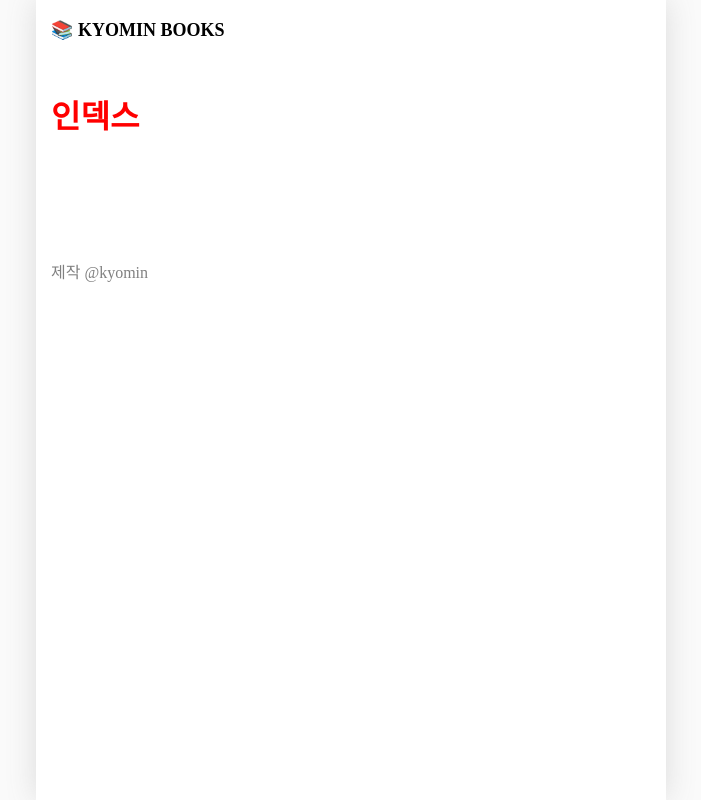
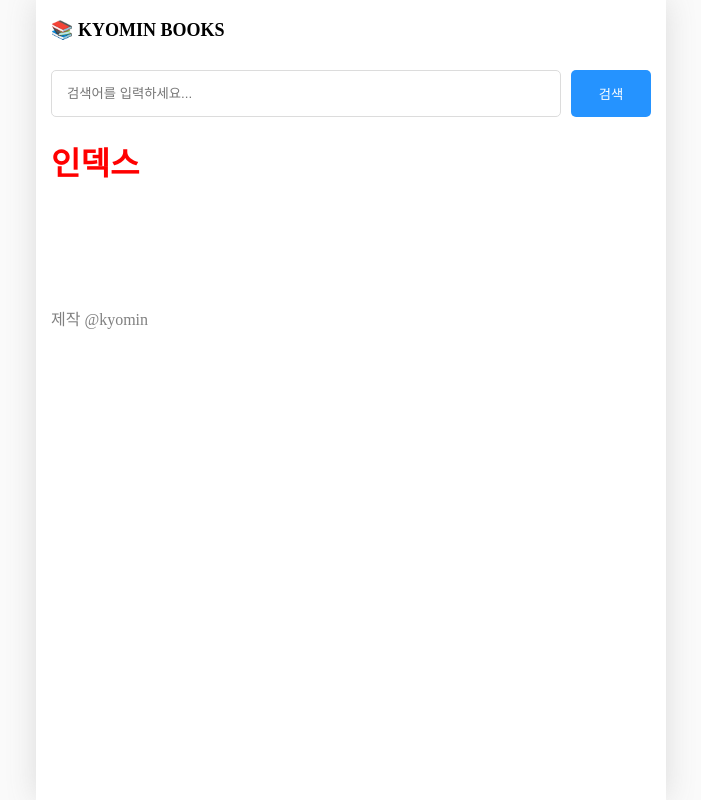
Before and after one commit to kyomin/next-page-router-books, a Next.js app: page / in a window 1280 px wide. Shown: the whole page, without its empty margins (289-990 px from the left). Built offline with nearby package versions, Linux system fonts and the light colour scheme.

Commit message:
페이지별 레이아웃 설정

```diff
--- /dev/null
+++ b/src/components/searchable-layout.module.css
@@ -0,0 +1,21 @@
+.searchbarContainer {
+  display: flex;
+  gap: 10px;
+  margin-bottom: 20px;
+}
+
+.searchbarContainer > input {
+  flex: 1;
+  padding: 15px;
+  border-radius: 5px;
+  border: 1px solid rgb(220, 220, 220);
+}
+
+.searchbarContainer > button {
+  width: 80px;
+  border-radius: 5px;
+  border: none;
+  background-color: rgb(37, 147, 255);
+  color: white;
+  cursor: pointer;
+}
--- /dev/null
+++ b/src/components/searchable-layout.tsx
@@ -0,0 +1,49 @@
+import { useRouter } from "next/router";
+import { ReactNode, useEffect, useState } from "react";
+import style from "./searchable-layout.module.css";
+
+export default function SearchableLayout({
+  children,
+}: {
+  children: ReactNode;
+}) {
+  const [search, setSearch] = useState<string>("");
+
+  const router = useRouter();
+  const q = router.query.q as string;
+
+  useEffect(() => {
+    setSearch(q || "");
+  }, [q]);
+
+  const onChangeSearch = (e: React.ChangeEvent<HTMLInputElement>) => {
+    setSearch(e.target.value);
+  };
+
+  const onSubmit = () => {
+    if (!search || q === search) return;
+
+    router.push(`/search?q=${search}`);
+  };
+
+  const onKeyDown = (e: React.KeyboardEvent<HTMLInputElement>) => {
+    if (e.key === "Enter") {
+      onSubmit();
+    }
+  };
+
+  return (
+    <div>
+      <div className={style.searchbarContainer}>
+        <input
+          value={search}
+          onKeyDown={onKeyDown}
+          onChange={onChangeSearch}
+          placeholder="검색어를 입력하세요..."
+        />
+        <button onClick={onSubmit}>검색</button>
+      </div>
+      {children}
+    </div>
+  );
+}
--- a/src/pages/_app.tsx
+++ b/src/pages/_app.tsx
@@ -1,11 +1,20 @@
 import GlobalLayout from "@/components/global-layout";
 import "@/styles/globals.css";
+import { NextPage } from "next";
 import type { AppProps } from "next/app";
+import { ReactNode } from "react";
 
-export default function App({ Component, pageProps }: AppProps) {
-  return (
-    <GlobalLayout>
-      <Component {...pageProps} />
-    </GlobalLayout>
-  );
+type NextPageWithLayout = NextPage & {
+  getLayout?: (page: ReactNode) => ReactNode;
+};
+
+export default function App({
+  Component,
+  pageProps,
+}: AppProps & {
+  Component: NextPageWithLayout;
+}) {
+  const getLayout = Component.getLayout ?? ((page: ReactNode) => page);
+
+  return <GlobalLayout>{getLayout(<Component {...pageProps} />)}</GlobalLayout>;
 }
--- a/src/pages/index.tsx
+++ b/src/pages/index.tsx
@@ -1,6 +1,12 @@
 // CSS Module
+import SearchableLayout from "@/components/searchable-layout";
 import style from "./index.module.css";
+import { ReactNode } from "react";
 
 export default function Home() {
   return <h1 className={style.h1}>인덱스</h1>;
 }
+
+Home.getLayout = (page: ReactNode) => {
+  return <SearchableLayout>{page}</SearchableLayout>;
+};
--- a/src/pages/search/index.tsx
+++ b/src/pages/search/index.tsx
@@ -1,4 +1,6 @@
+import SearchableLayout from "@/components/searchable-layout";
 import { useRouter } from "next/router";
+import { ReactNode } from "react";
 
 export default function Page() {
   const router = useRouter();
@@ -7,3 +9,7 @@
 
   return <h1>Search {q}</h1>;
 }
+
+Page.getLayout = (page: ReactNode) => {
+  return <SearchableLayout>{page}</SearchableLayout>;
+};
```
